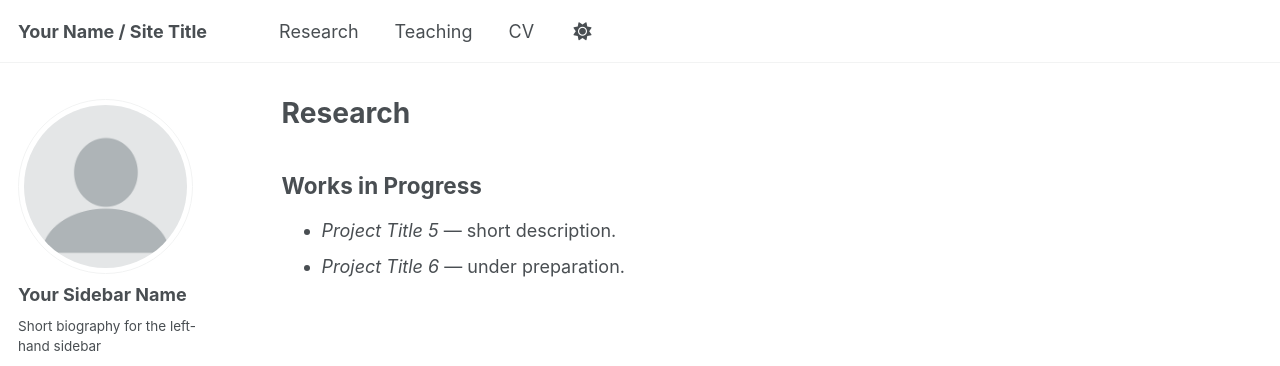
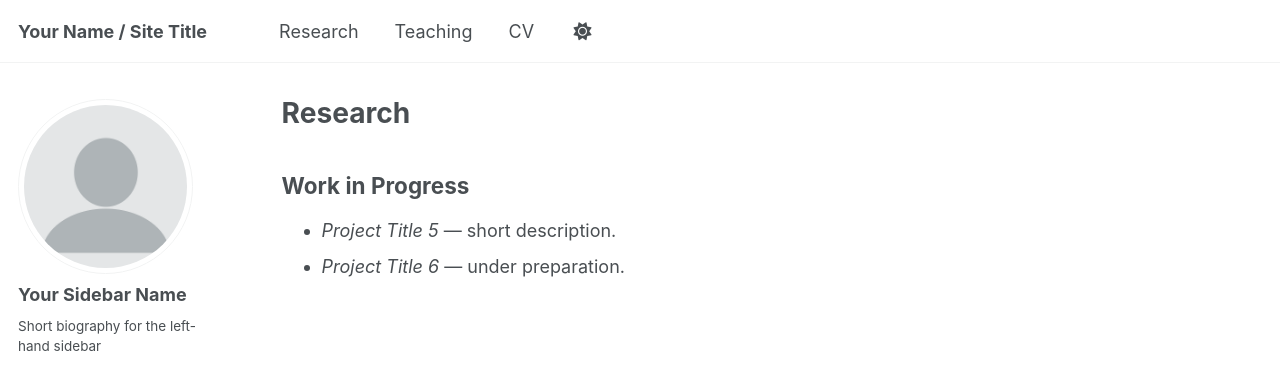
Before and after one commit to enricviladv/enricviladv.github.io, a Jekyll site: the page built from _pages/research.md, in a window 1280 px wide. Shown: the top 366 px of the page. Built offline with Jekyll 4.4.1, drawn with Linux system fonts in a browser that asks for light colours; some web fonts are replaced; a script that is not in the unit is left out.

Commit message:
Update research.md

```diff
--- a/_pages/research.md
+++ b/_pages/research.md
@@ -5,6 +5,6 @@ permalink: /research/
 author_profile: true
 ---
 
-## Works in Progress
+## Work in Progress
 - *Project Title 5* — short description.
 - *Project Title 6* — under preparation.
```
